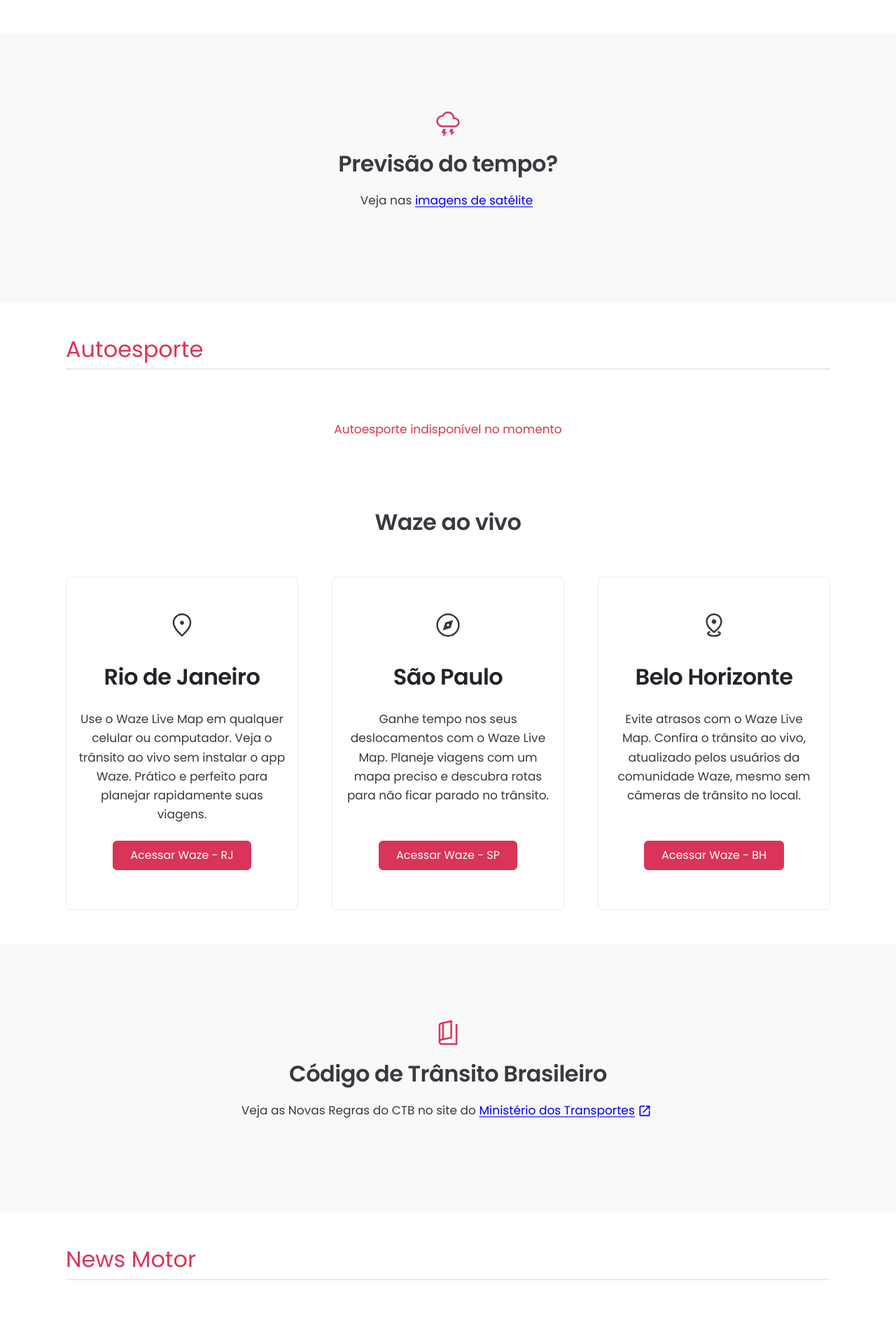
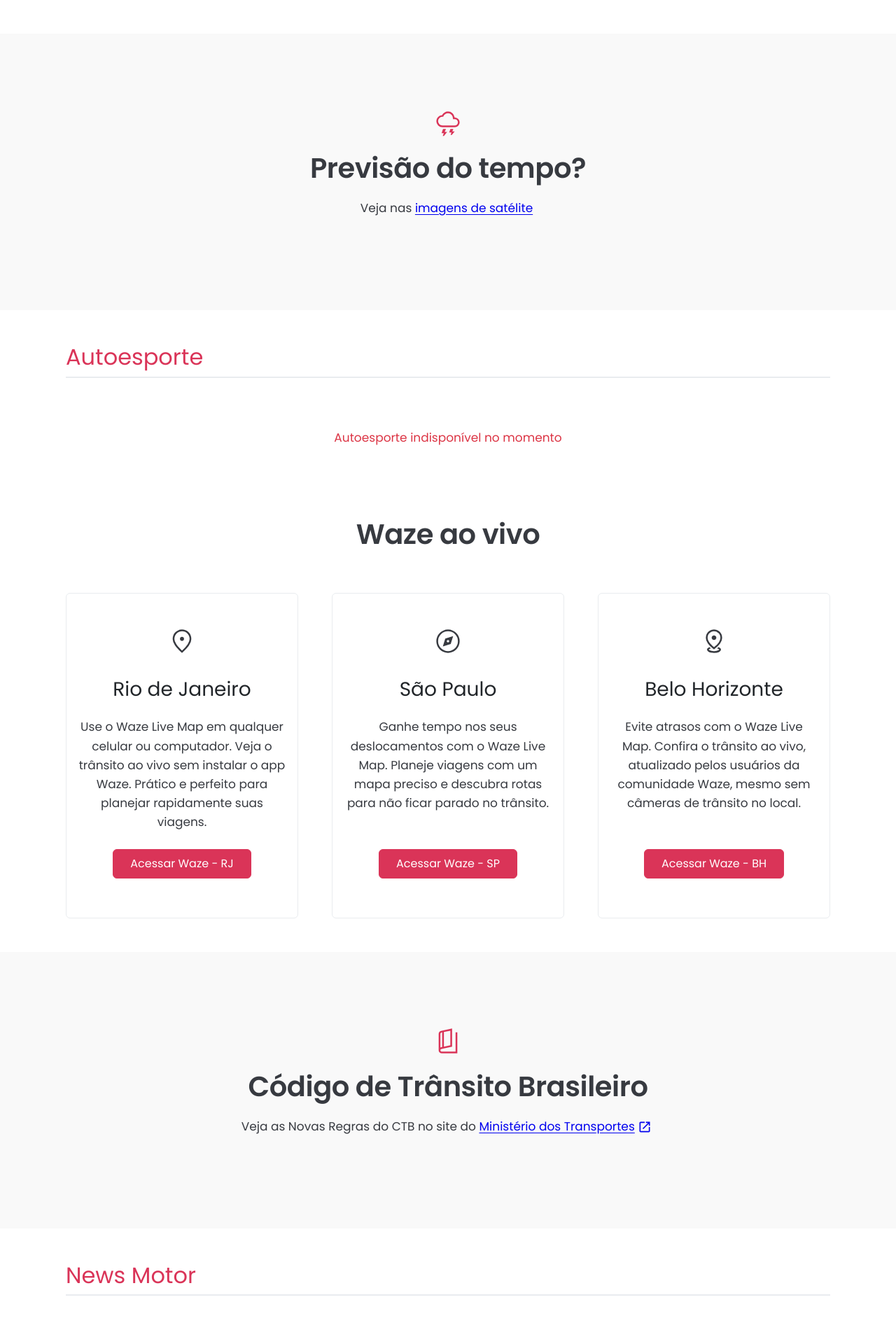
Before and after one commit to Sergio-Damm/transitoaovivo, a Jekyll site: the page built from index.html, in a window 1280 px wide. Shown: the part 676-2566 px from the top of the page at 70% size. Built offline with Jekyll 4.4.1, drawn with Linux system fonts in a browser that asks for light colours; comment, search, counter and statistics services are not loaded.

Commit message:
index-h2-posttitle

```diff
--- a/css/style.css
+++ b/css/style.css
@@ -19,6 +19,23 @@
 
 h1, h2, h3, p {
   color: #373a40;
+}
+
+/* celular */
+.index-h2-posttitle {
+    font-size: 2rem;
+    font-weight: 600;
+    line-height: 3rem;
+}
+
+/* computador */
+@media (min-width: 576px) {
+    .index-h2-posttitle {
+      font-size: 2.5rem;
+      font-weight: 600;
+      line-height: 3.5rem;
+      letter-spacing: -0.03rem;
+    }
 }
 
 /* celular */
--- a/index.html
+++ b/index.html
@@ -102,7 +102,7 @@
 				<svg aria-hidden="true" focusable="false" height="40px" width="40px" viewBox="0 -960 960 960" xmlns="http://www.w3.org/2000/svg">
 					<path fill="#da3458" d="m300-40 36-100h-76l50-140h100l-43 100h83L340-40h-40Zm270-40 28-80h-78l43-120h100l-35 80h82L610-80h-40ZM290-340q-86.86 0-148.43-61.52Q80-463.04 80-549.83 80-629 136.5-691 193-753 277-759q32-56 84.5-88.5T480.42-880q90.58 0 152.08 57.5Q694-765 708-680q79 4 125.5 53.5T880-510.38Q880-440 830.42-390 780.83-340 710-340H290Zm0-60h420q46.2 0 78.1-32.5 31.9-32.5 31.9-78T788.1-588q-31.9-32-78.1-32h-60v-30q0-71-49.5-120.5T480.21-820q-51.48 0-93.84 27.5Q344-765 324-718l-8 18h-28q-62 2-105 45.39-43 43.4-43 104.47Q140-488 183.93-444T290-400Zm190-210Z"/>
 				</svg>
-				<h2 class="content-h3-title my-3">Previsão do tempo?</h2>
+				<h2 class="index-h2-posttitle my-3">Previsão do tempo?</h2>
 					<p class="me-1 mb-4">Veja nas <a aria-label="Acessar imagens de satélite" class="link-externo" href="{{ site.baseurl }}/previsao-do-tempo/">imagens de satélite</a></p>
 			</div>
 		</div>
@@ -154,7 +154,7 @@
     <div class="container">
   		<div class="row">
         	<div class="col-12 col-md-10 mx-auto">
-  				<h2 class="content-h3-title text-center">Waze ao vivo</h2>
+  				<h2 class="index-h2-posttitle text-center">Waze ao vivo</h2>
 			</div>
   		</div>
 	</div>
@@ -173,7 +173,7 @@
 							</svg>
 						</div>
 						<div class="card-body">
-      			          	<h3 class="card-title content-h3-title pt-3">Rio de Janeiro</h3>
+      			          	<h3 class="card-title pt-3">Rio de Janeiro</h3>
       						<p class="card-text mt-4">Use o Waze Live Map em qualquer celular ou computador. Veja o trânsito ao vivo sem instalar o app Waze. Prático e perfeito para planejar rapidamente suas viagens.</p>
 						</div>
 					</a>
@@ -191,7 +191,7 @@
 							</svg>
 						</div>
 						<div class="card-body">
-                           	<h3 class="card-title content-h3-title pt-3">São Paulo</h3>
+                           	<h3 class="card-title pt-3">São Paulo</h3>
 							<p class="card-text mt-4">Ganhe tempo nos seus deslocamentos com o Waze Live Map. Planeje viagens com um mapa preciso e descubra rotas para não ficar parado no trânsito.</p>
 						</div>
 					</a>
@@ -209,7 +209,7 @@
 							</svg>
 						</div>
 						<div class="card-body">
-   				          	<h3 class="card-title content-h3-title pt-3">Belo Horizonte</h3>
+   				          	<h3 class="card-title pt-3">Belo Horizonte</h3>
    							<p class="card-text mt-4">Evite atrasos com o Waze Live Map. Confira o trânsito ao vivo, atualizado pelos usuários da comunidade Waze, mesmo sem câmeras de trânsito no local.</p>
 						</div>
 					</a>
@@ -230,7 +230,7 @@
 				<svg aria-hidden="true" focusable="false" height="40px" width="40px" viewBox="0 -960 960 960" xmlns="http://www.w3.org/2000/svg">
 					<path fill="#da3458" d="M270-80q-45 0-77.5-29.64Q160-139.27 160-183v-564q0-36.57 22.12-65.43Q204.24-841.3 240-849l380-79v620l-360 77q-17.14 3.69-28.57 17.54Q220-199.62 220-183q0 19 15 31t35 12h470v-660h60v720H270Zm70-228 220-47v-499l-220 45v501Zm-60 12.81V-796l-20 4q-17 4-28.5 15.83Q220-764.35 220-747v471q9.06-5.2 19.03-9.1Q249-289 260-291l20-4.19ZM220-787v511-511Z"/>
 				</svg>
-  				<h2 class="content-h3-title my-3">Código de Trânsito Brasileiro</h2>
+  				<h2 class="index-h2-posttitle my-3">Código de Trânsito Brasileiro</h2>
 				<p class="me-1 mb-4">Veja as Novas Regras do CTB no site do
 					<a class="link-externo" href="https://www.gov.br/transportes/pt-br/pt-br/assuntos/transito/conteudo-Senatran/novas-regras-do-ctb" target="_blank" rel="noopener" aria-label="Abrir site do Ministério dos Transportes em nova aba">Ministério dos Transportes</a>
 						<svg aria-hidden="true" focusable="false"height="20px" width="20px" viewBox="0 -960 960 960" xmlns="http://www.w3.org/2000/svg">
```
